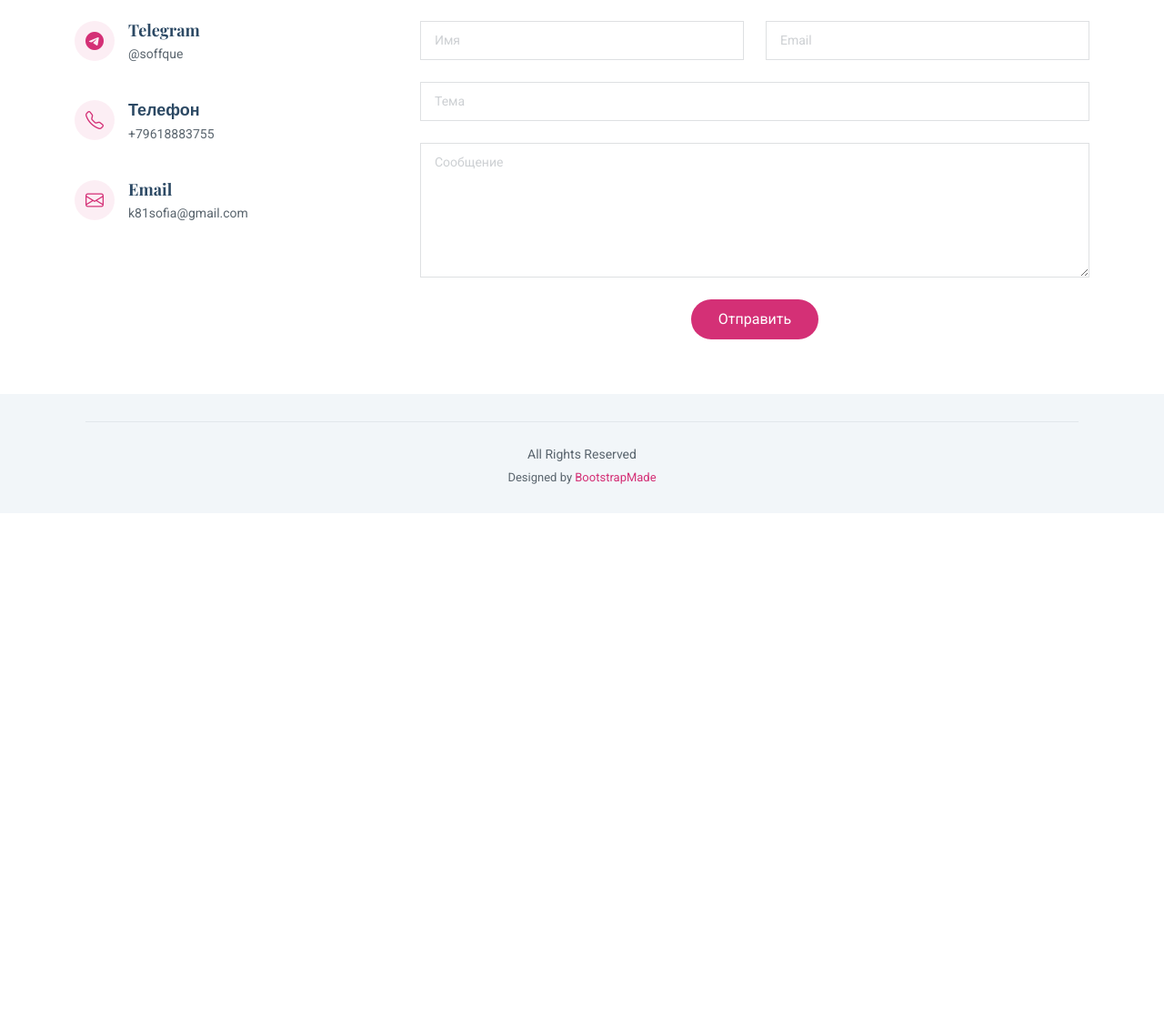
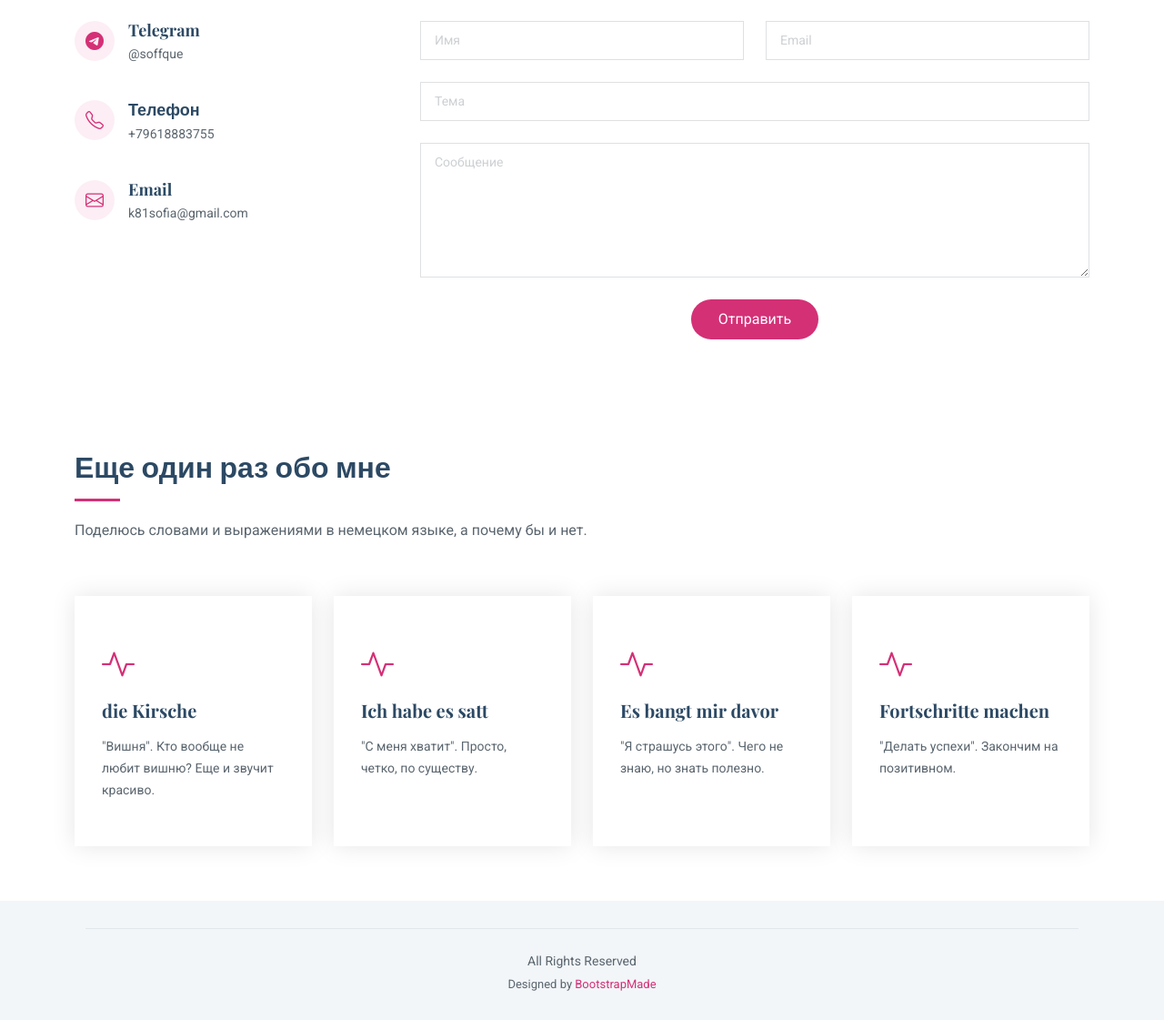
Before and after one commit to sofyak0zyreva/portfolio-web-page, a Flask app: page / in a window 1280 px wide. Shown: the part 2309-3430 px from the top of the page at 91% size. Before the commit the page ends 2873 px from the top, so only its background shows below. Run offline with Flask 3, Linux system fonts and the light colour scheme; the visitor is signed in with stand-in values (Sample User, id 1); some libraries are stand-ins or nearby versions; some web fonts are replaced.

Commit message:
feat: add secret page

```diff
--- a/templates/home.html
+++ b/templates/home.html
@@ -4,7 +4,6 @@
 
 {% block content %}
 
-{% if user %}
 <header id="header" class="header d-flex align-items-center sticky-top">
 	<div class="container-fluid container-xl position-relative d-flex align-items-center justify-content-between">
 
@@ -323,7 +322,86 @@
 		</div>
 
 	</section><!-- /Contact Section -->
+	{% if user %}
+	<!-- Services Section -->
+	<section id="services" class="services section">
 
+		<!-- Section Title -->
+		<div class="container section-title" data-aos="fade-up">
+			<h2>Еще один раз обо мне</h2>
+			<p>Поделюсь словами и выражениями в немецком языке, а почему бы и нет.</p>
+		</div><!-- End Section Title -->
+
+		<div class="container">
+
+			<div class="row gy-4">
+
+				<div class="col-xl-3 col-md-6 d-flex" data-aos="fade-up" data-aos-delay="100">
+					<div class="service-item position-relative">
+						<div class="icon"><i class="bi bi-activity icon"></i></div>
+						<h4><a href="" class="stretched-link">die Kirsche</a></h4>
+						<p>"Вишня". Кто вообще не любит вишню? Еще и звучит красиво.</p>
+					</div>
+				</div><!-- End Service Item -->
+
+				<div class="col-xl-3 col-md-6 d-flex" data-aos="fade-up" data-aos-delay="200">
+					<div class="service-item position-relative">
+						<div class="icon"><i class="bi bi-activity icon"></i></div>
+						<h4><a href="" class="stretched-link">Ich habe es satt</a></h4>
+						<p>"С меня хватит". Просто, четко, по существу.</p>
+					</div>
+				</div><!-- End Service Item -->
+
+				<div class="col-xl-3 col-md-6 d-flex" data-aos="fade-up" data-aos-delay="300">
+					<div class="service-item position-relative">
+						<div class="icon"><i class="bi bi-activity icon"></i></div>
+						<h4><a href="" class="stretched-link">Es bangt mir davor</a></h4>
+						<p>"Я страшусь этого". Чего не знаю, но знать полезно.</p>
+					</div>
+				</div><!-- End Service Item -->
+
+				<div class="col-xl-3 col-md-6 d-flex" data-aos="fade-up" data-aos-delay="400">
+					<div class="service-item position-relative">
+						<div class="icon"><i class="bi bi-activity icon"></i></div>
+						<h4><a href="" class="stretched-link">Fortschritte machen</a></h4>
+						<p>"Делать успехи". Закончим на позитивном.</p>
+					</div>
+				</div><!-- End Service Item -->
+
+			</div>
+
+		</div>
+
+	</section><!-- /Services Section -->
+	{% else %}
+	<div class="container section-title" data-aos="fade-up">
+		<h2>(?)</h2>
+		<p>Войдите, чтобы просмотреть раздел</p>
+	</div><!-- End Section Title -->
+	<div class="container">
+
+		<div class="row gy-4">
+
+			<div class="col-xl-3 col-md-6">
+				<!-- GitHub Login Button -->
+				<a href="{{ url_for('login', provider='github') }}"
+					class="btn btn-dark rounded-3 mb-3 mb-md-0 me-md-2">Войти
+					через GitHub</a>
+			</div><!-- End Service Item -->
+
+			<div class="col-xl-3 col-md-6">
+				<!-- Telegram login button -->
+				<script async src="https://telegram.org/js/telegram-widget.js?7"
+					data-telegram-login="auth_portfolio_bot" data-size="large" data-radius="10" data-lang="ru"
+					data-auth-url="https://portfolio-web-page-l4s8.onrender.com/telegram_auth">
+					</script>
+			</div><!-- End Service Item -->
+
+		</div>
+	</div>
+	<p></p>
+	</div>
+	{% endif %}
 
 </main>
 
@@ -364,26 +442,5 @@
 
 <!-- Main JS File -->
 <script src="{{ url_for('static', filename='assets/js/main.js') }}"></script>
-{% else %}
-<div class="row mt-4">
-	<div class="col-12 text-center d-flex justify-content-center align-items-center">
-		<p>Войдите, чтобы просмотреть страницу</p>
-	</div>
-	<div class="row mt-4 justify-content-center">
-		<div class="col-12 col-md-auto d-flex flex-column flex-md-row justify-content-center align-items-center">
-			<!-- GitHub Login Button -->
-			<a href="{{ url_for('login', provider='github') }}" class="btn btn-dark rounded-3 mb-3 mb-md-0 me-md-2">Войти
-				через GitHub</a>
 
-			<!-- Telegram login button -->
-			<script async src="https://telegram.org/js/telegram-widget.js?7" data-telegram-login="auth_portfolio_bot"
-				data-size="large" data-radius="10" data-lang="ru"
-				data-auth-url="https://portfolio-web-page-l4s8.onrender.com/telegram_auth">
-				</script>
-		</div>
-	</div>
-</div>
-
-</div>
-{% endif %}
 {% endblock %}
```
